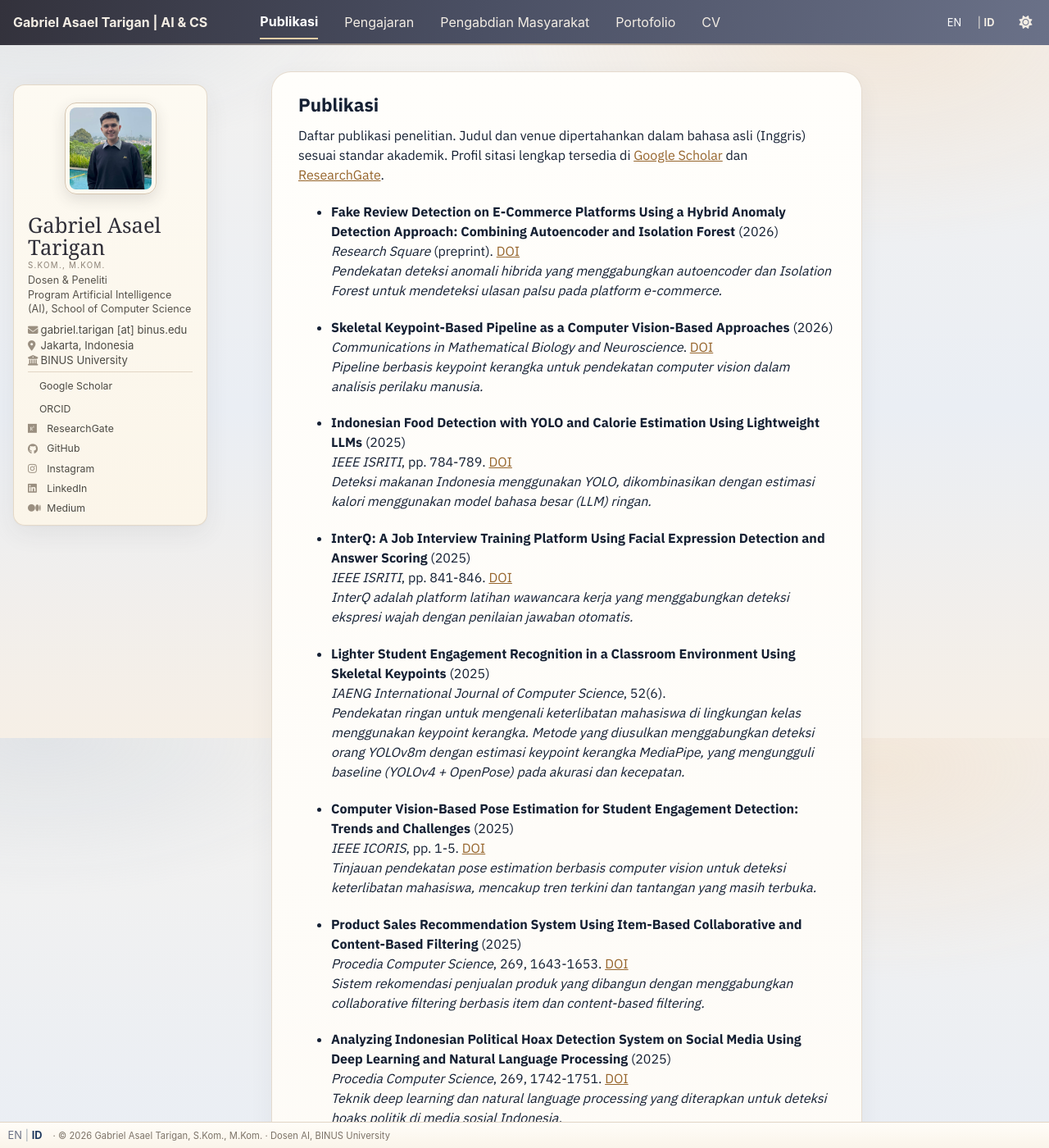
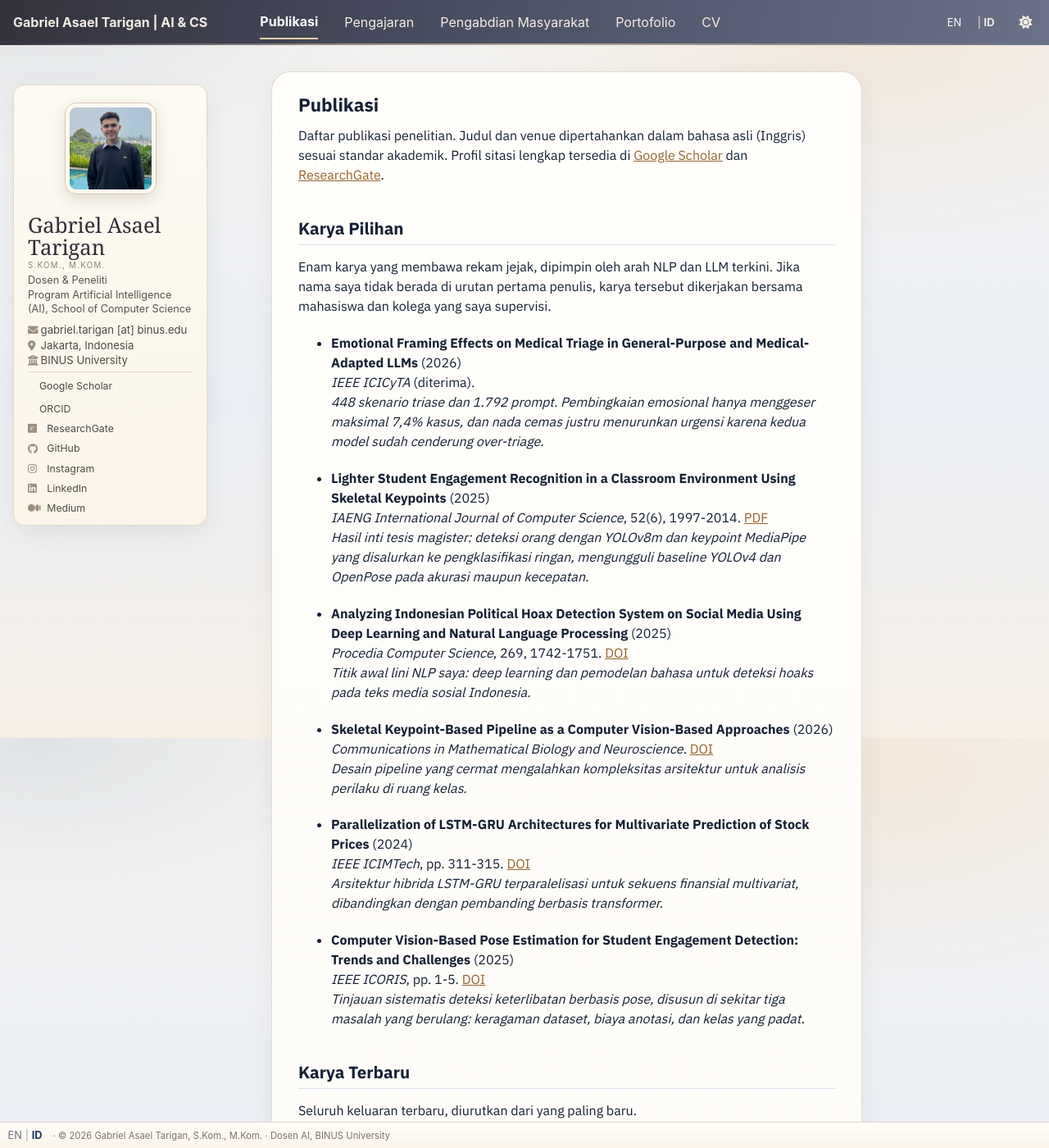
Before and after one commit to asaeltarigan/id, a Jekyll site: the page built from _pages/publikasi.md, in a window 1280 px wide and 1400 px high. Shown: the whole window at 82% size. Built offline with Jekyll 4.4.1, drawn with Linux system fonts in a browser that asks for light colours; some web fonts are replaced; a style sheet for code colours, icons or effects is not loaded.

Commit message:
Publikasi: tambah Karya Pilihan dan Karya Terbaru

```diff
--- a/_pages/publikasi.md
+++ b/_pages/publikasi.md
@@ -6,6 +6,38 @@ author_profile: true
 ---
 
 Daftar publikasi penelitian. Judul dan venue dipertahankan dalam bahasa asli (Inggris) sesuai standar akademik. Profil sitasi lengkap tersedia di [Google Scholar](https://scholar.google.com/citations?user=FCaQ7i0AAAAJ) dan [ResearchGate](https://www.researchgate.net/profile/Gabriel-Asael-Tarigan).
+
+## Karya Pilihan
+
+Enam karya yang membawa rekam jejak, dipimpin oleh arah NLP dan LLM terkini. Jika nama saya tidak berada di urutan pertama penulis, karya tersebut dikerjakan bersama mahasiswa dan kolega yang saya supervisi.
+
+* **Emotional Framing Effects on Medical Triage in General-Purpose and Medical-Adapted LLMs** (2026)
+  *IEEE ICICyTA* (diterima).
+  *448 skenario triase dan 1.792 prompt. Pembingkaian emosional hanya menggeser maksimal 7,4% kasus, dan nada cemas justru menurunkan urgensi karena kedua model sudah cenderung over-triage.*
+
+* **Lighter Student Engagement Recognition in a Classroom Environment Using Skeletal Keypoints** (2025)
+  *IAENG International Journal of Computer Science*, 52(6), 1997-2014. [PDF](https://asaeltarigan.github.io/files/lighter-student-engagement-ijcs.pdf)
+  *Hasil inti tesis magister: deteksi orang dengan YOLOv8m dan keypoint MediaPipe yang disalurkan ke pengklasifikasi ringan, mengungguli baseline YOLOv4 dan OpenPose pada akurasi maupun kecepatan.*
+
+* **Analyzing Indonesian Political Hoax Detection System on Social Media Using Deep Learning and Natural Language Processing** (2025)
+  *Procedia Computer Science*, 269, 1742-1751. [DOI](https://doi.org/10.1016/j.procs.2025.09.117)
+  *Titik awal lini NLP saya: deep learning dan pemodelan bahasa untuk deteksi hoaks pada teks media sosial Indonesia.*
+
+* **Skeletal Keypoint-Based Pipeline as a Computer Vision-Based Approaches** (2026)
+  *Communications in Mathematical Biology and Neuroscience*. [DOI](https://doi.org/10.28919/cmbn/9820)
+  *Desain pipeline yang cermat mengalahkan kompleksitas arsitektur untuk analisis perilaku di ruang kelas.*
+
+* **Parallelization of LSTM-GRU Architectures for Multivariate Prediction of Stock Prices** (2024)
+  *IEEE ICIMTech*, pp. 311-315. [DOI](https://doi.org/10.1109/icimtech63123.2024.10780885)
+  *Arsitektur hibrida LSTM-GRU terparalelisasi untuk sekuens finansial multivariat, dibandingkan dengan pembanding berbasis transformer.*
+
+* **Computer Vision-Based Pose Estimation for Student Engagement Detection: Trends and Challenges** (2025)
+  *IEEE ICORIS*, pp. 1-5. [DOI](https://doi.org/10.1109/icoris67789.2025.11296082)
+  *Tinjauan sistematis deteksi keterlibatan berbasis pose, disusun di sekitar tiga masalah yang berulang: keragaman dataset, biaya anotasi, dan kelas yang padat.*
+
+## Karya Terbaru
+
+Seluruh keluaran terbaru, diurutkan dari yang paling baru.
 
 * **Fake Review Detection on E-Commerce Platforms Using a Hybrid Anomaly Detection Approach: Combining Autoencoder and Isolation Forest** (2026)
   *Research Square* (preprint). [DOI](https://doi.org/10.21203/rs.3.rs-10162747/v1)
```
